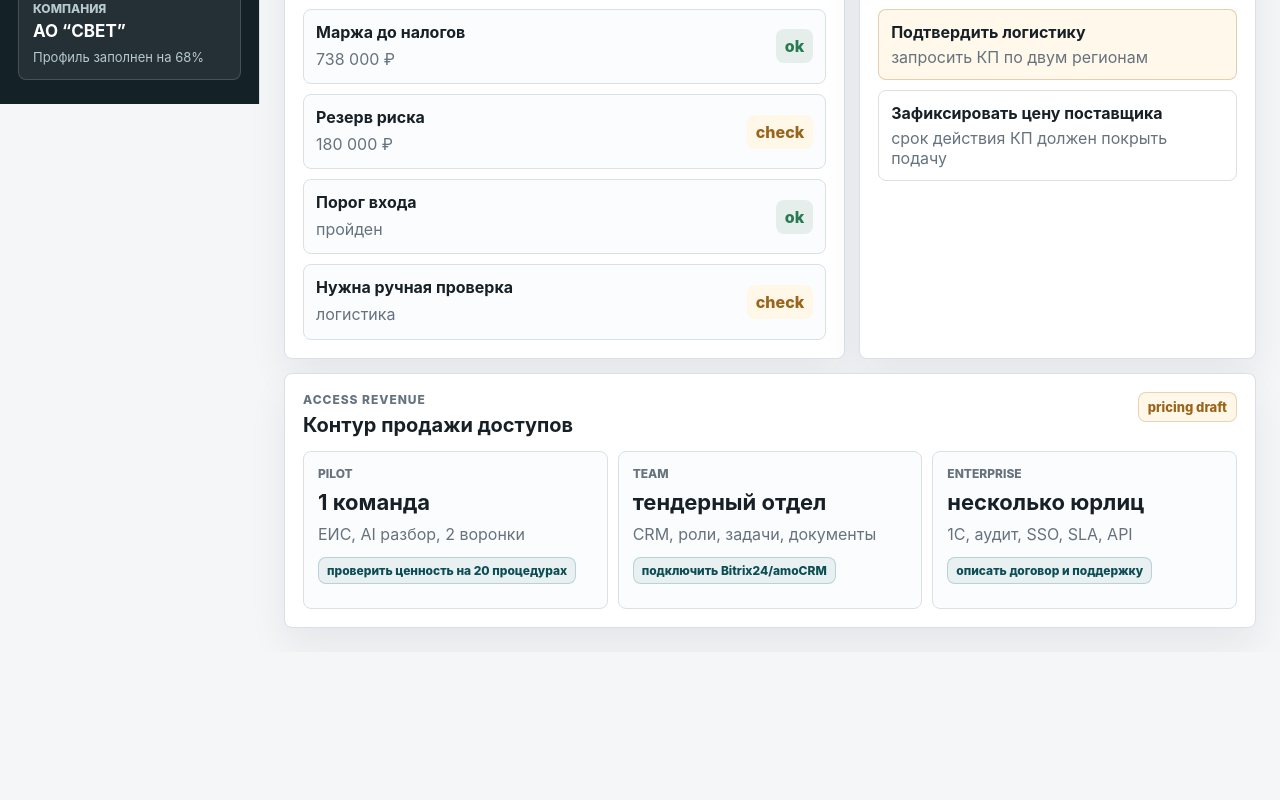
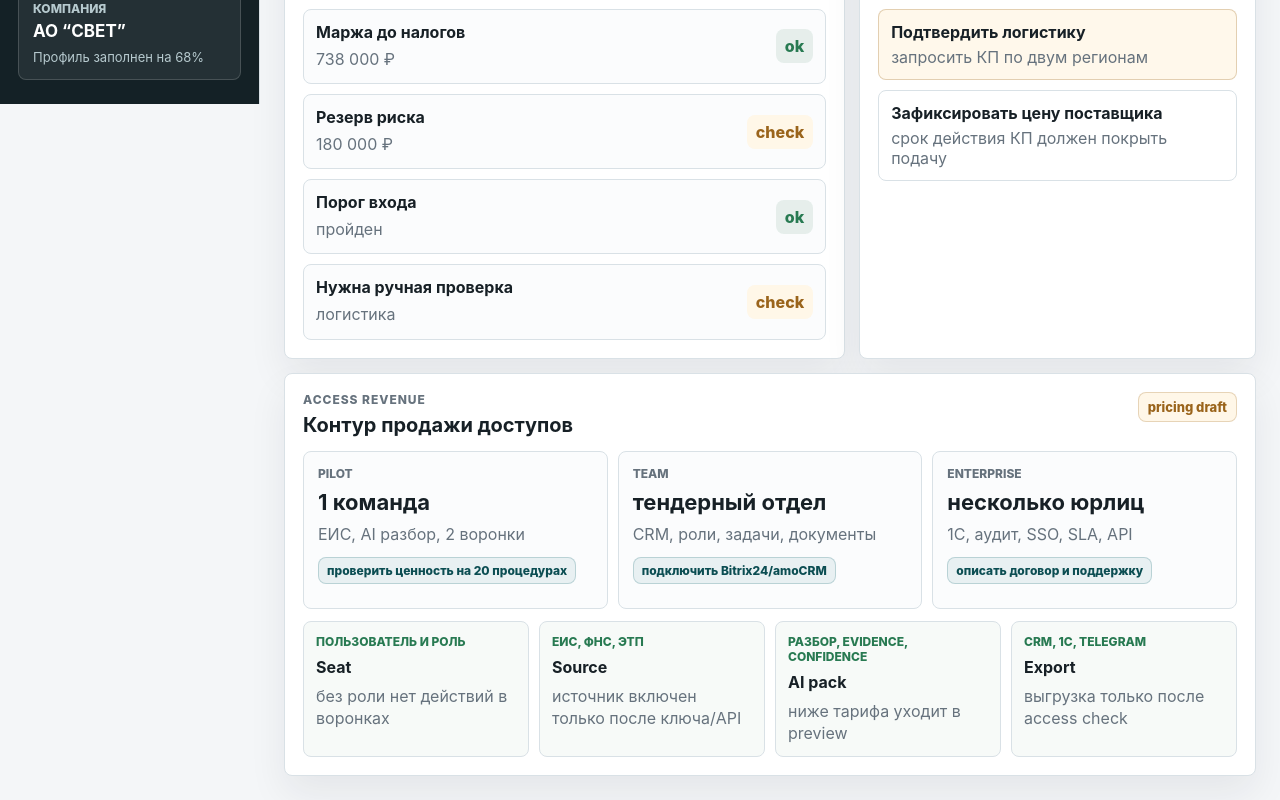
Before and after one commit to info14fourteen-creator/ASTS, a Next.js app in the folder apps/web/: page /economics in a window 1280 px wide. Shown: the part 696-1496 px from the top of the page. Before the commit the page ends 1348 px from the top, so only its background shows below. Built offline with nearby package versions, Linux system fonts and the light colour scheme.

Commit message:
Add access entitlement gates

```diff
--- a/apps/web/app/economics/page.tsx
+++ b/apps/web/app/economics/page.tsx
@@ -25,6 +25,13 @@ const accessPlans = [
   ["Pilot", "1 команда", "ЕИС, AI разбор, 2 воронки", "проверить ценность на 20 процедурах"],
   ["Team", "тендерный отдел", "CRM, роли, задачи, документы", "подключить Bitrix24/amoCRM"],
   ["Enterprise", "несколько юрлиц", "1C, аудит, SSO, SLA, API", "описать договор и поддержку"],
+];
+
+const entitlementGates = [
+  ["Seat", "пользователь и роль", "без роли нет действий в воронках"],
+  ["Source", "ЕИС, ФНС, ЭТП", "источник включен только после ключа/API"],
+  ["AI pack", "разбор, evidence, confidence", "ниже тарифа уходит в preview"],
+  ["Export", "CRM, 1C, Telegram", "выгрузка только после access check"],
 ];
 
 export default function EconomicsPage() {
@@ -159,6 +166,15 @@ export default function EconomicsPage() {
                 </article>
               ))}
             </div>
+            <div className="entitlement-grid">
+              {entitlementGates.map(([title, scope, rule]) => (
+                <article className="entitlement-card" key={title}>
+                  <span>{scope}</span>
+                  <strong>{title}</strong>
+                  <p>{rule}</p>
+                </article>
+              ))}
+            </div>
           </article>
         </section>
       </section>
--- a/apps/web/app/globals.css
+++ b/apps/web/app/globals.css
@@ -1772,6 +1772,45 @@ dd {
   font-weight: 850;
 }
 
+.entitlement-grid {
+  display: grid;
+  grid-template-columns: repeat(4, minmax(0, 1fr));
+  gap: 10px;
+  margin-top: 12px;
+}
+
+.entitlement-card {
+  min-height: 118px;
+  border: 1px solid var(--line);
+  border-radius: 8px;
+  padding: 12px;
+  background: #f7faf8;
+}
+
+.entitlement-card span,
+.entitlement-card strong,
+.entitlement-card p {
+  display: block;
+}
+
+.entitlement-card span {
+  color: var(--green);
+  font-size: 12px;
+  font-weight: 850;
+  text-transform: uppercase;
+}
+
+.entitlement-card strong {
+  margin-top: 8px;
+  line-height: 1.25;
+}
+
+.entitlement-card p {
+  margin: 8px 0 0;
+  color: var(--muted);
+  line-height: 1.38;
+}
+
 .ai-review-list {
   display: grid;
   gap: 10px;
@@ -2655,6 +2694,10 @@ dd {
     grid-template-columns: repeat(2, minmax(0, 1fr));
   }
 
+  .entitlement-grid {
+    grid-template-columns: repeat(2, minmax(0, 1fr));
+  }
+
   .ai-step-grid {
     grid-template-columns: repeat(2, minmax(0, 1fr));
   }
@@ -2757,6 +2800,10 @@ dd {
     grid-template-columns: 1fr;
   }
 
+  .entitlement-grid {
+    grid-template-columns: 1fr;
+  }
+
   .economics-row {
     display: grid;
   }
```
